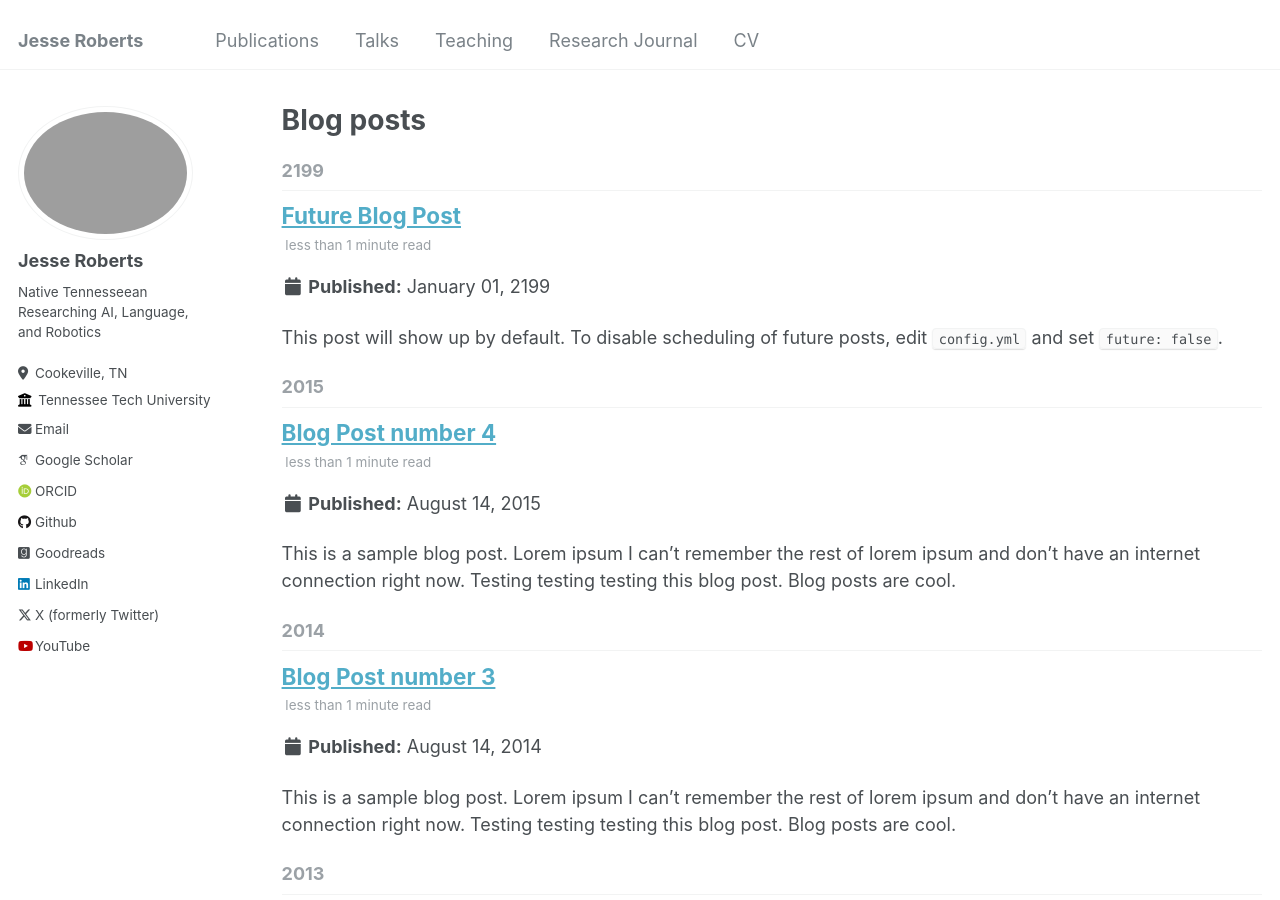
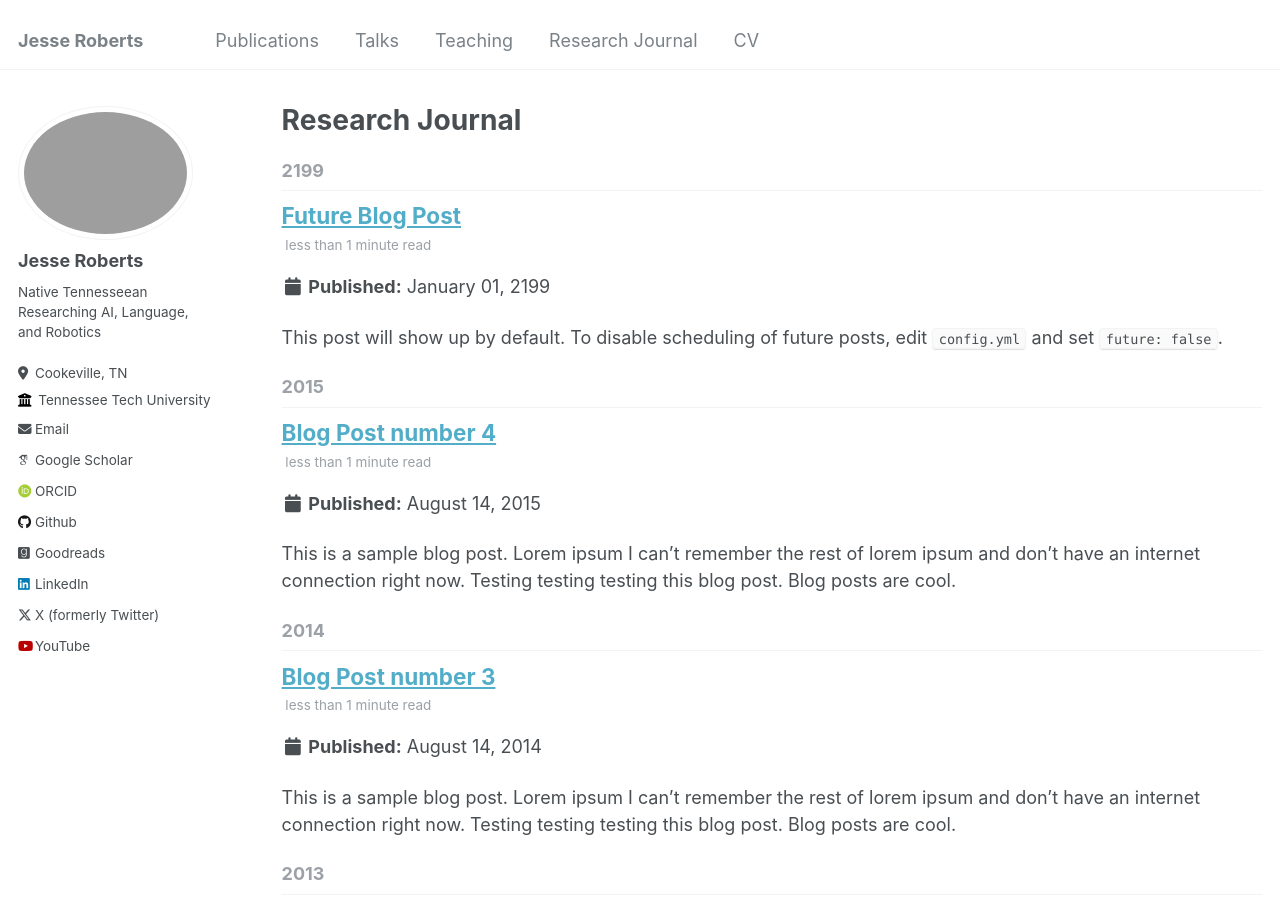
Before and after one commit to JesseTNRoberts/JesseTNRoberts.github.io, a Jekyll site: the page built from _pages/year-archive.html, in a window 1280 px wide and 900 px high. Built offline with Jekyll 4.4.1, drawn with Linux system fonts in a browser that asks for light colours; some web fonts are replaced.

Commit message:
Update year-archive.html

```diff
--- a/_pages/year-archive.html
+++ b/_pages/year-archive.html
@@ -1,7 +1,7 @@
 ---
 layout: archive
 permalink: /year-archive/
-title: "Blog posts"
+title: "Research Journal"
 author_profile: true
 redirect_from:
   - /wordpress/blog-posts/
```
